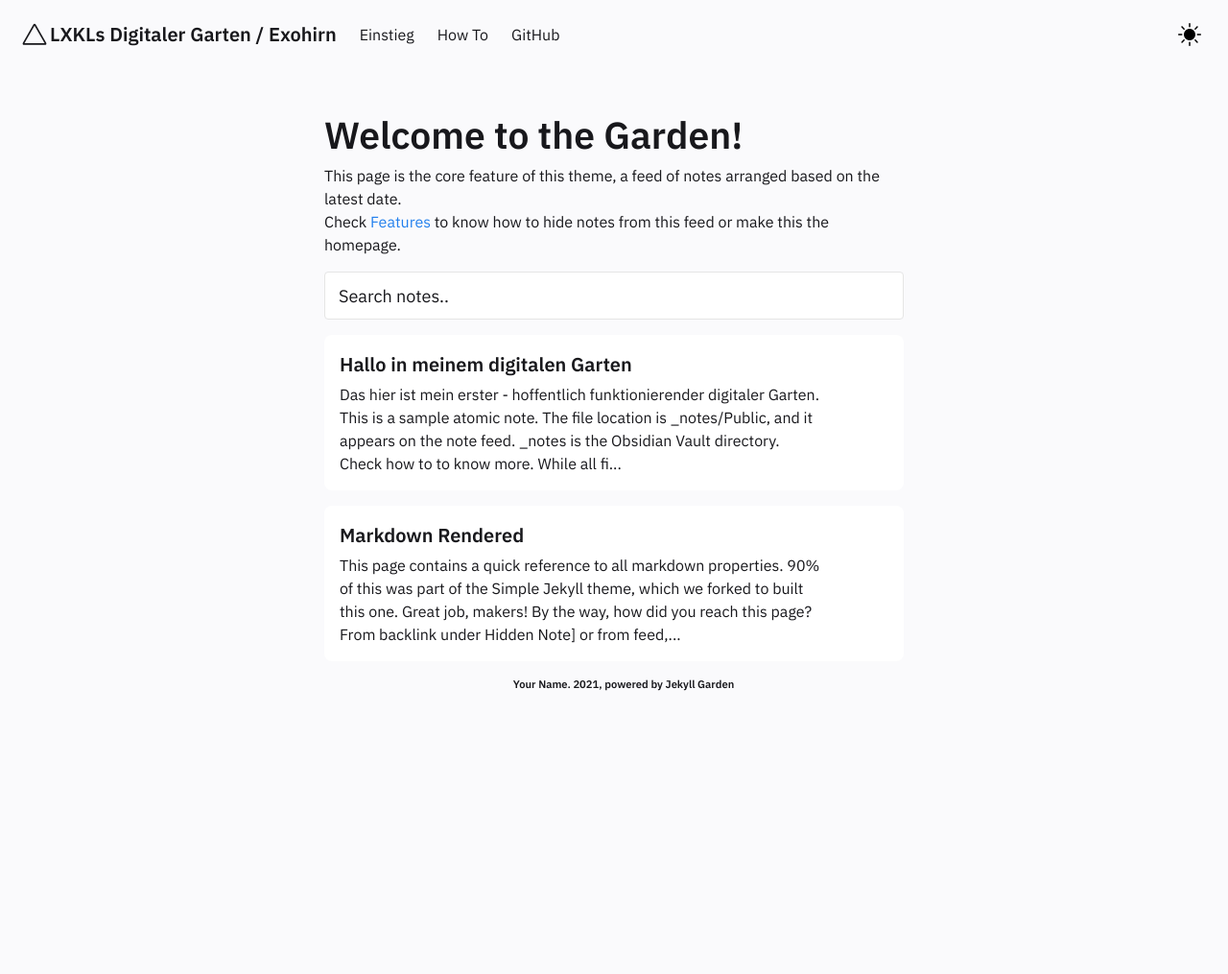
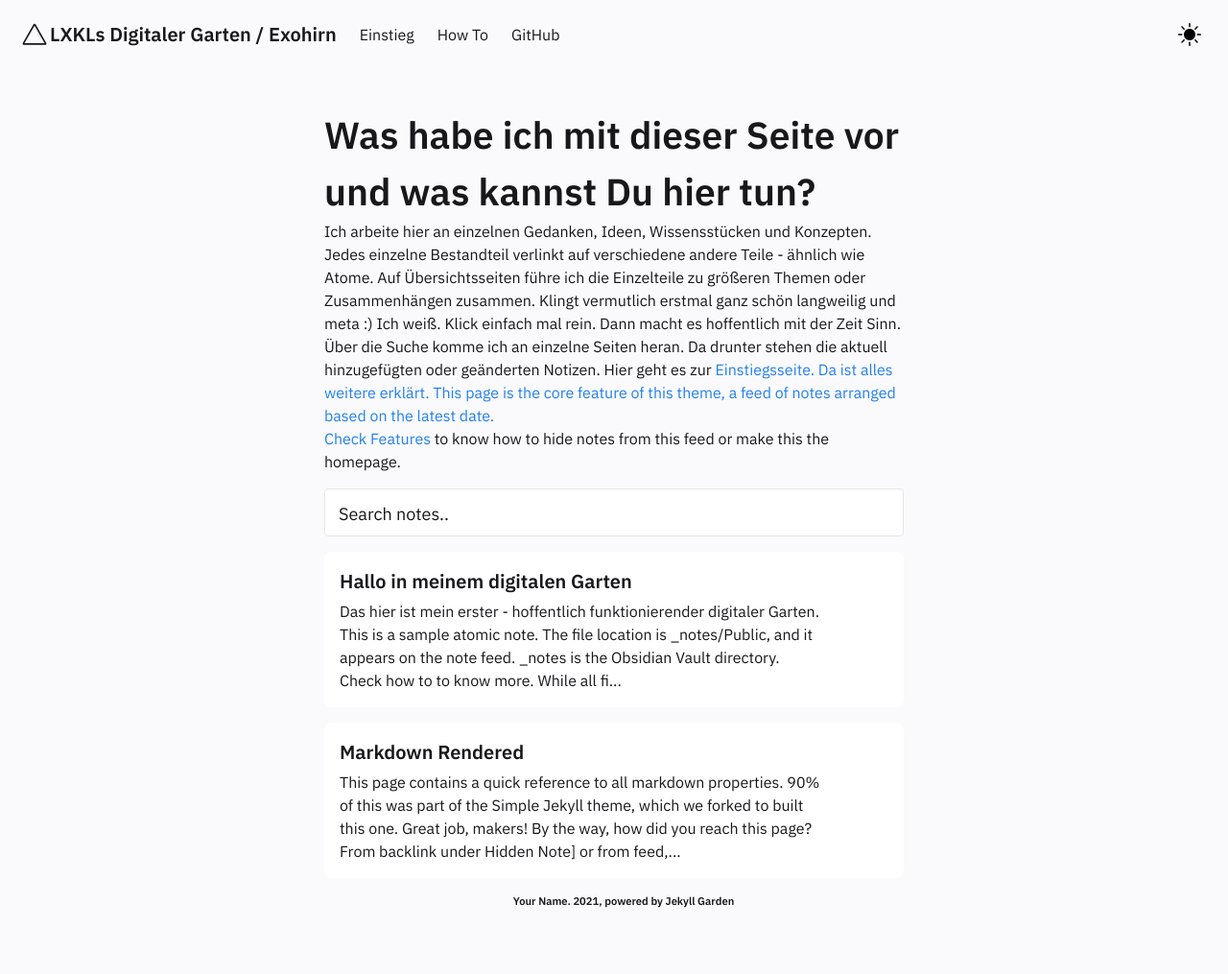
Before and after one commit to probefahrer/probefahrer.github.io, a Jekyll site: the page built from pages/notes.md, in a window 1280 px wide. Shown: the whole page at 96% size. Built offline with Jekyll 4.4.1, drawn with Linux system fonts in a browser that asks for light colours; before the commit the page ends 900 px from its top, so only the background shows below that.

Commit message:
Update FeedContent.html

```diff
--- a/_includes/FeedContent.html
+++ b/_includes/FeedContent.html
@@ -1,5 +1,18 @@
 <div class="block">
-    <h1>Welcome to the Garden!</h1>
+    <h1>Was habe ich mit dieser Seite vor und was kannst Du hier tun?</h1>
+
+    Ich arbeite hier an einzelnen Gedanken, Ideen, Wissensstücken und Konzepten. Jedes einzelne Bestandteil verlinkt auf verschiedene andere Teile - ähnlich wie Atome. Auf Übersichtsseiten führe ich die Einzelteile zu größeren Themen oder Zusammenhängen zusammen.
+    Klingt vermutlich erstmal ganz schön langweilig und meta :)
+    Ich weiß.
+    Klick einfach mal rein.
+    Dann macht es hoffentlich mit der Zeit Sinn.
+
+    Über die Suche komme ich an einzelne Seiten heran.
+
+    Da drunter stehen die aktuell hinzugefügten oder geänderten Notizen.
+
+    Hier geht es zur <a href="../notes/" style="color:var(--link);">Einstiegsseite</ahref>.
+    Da ist alles weitere erklärt.
 
     This page is the core feature of this theme, a feed of notes arranged based on the latest date. </br>
     Check <a href="../posts/features" style="color:var(--link);">Features</a> to know how to hide notes from this feed or make this the homepage.
```
